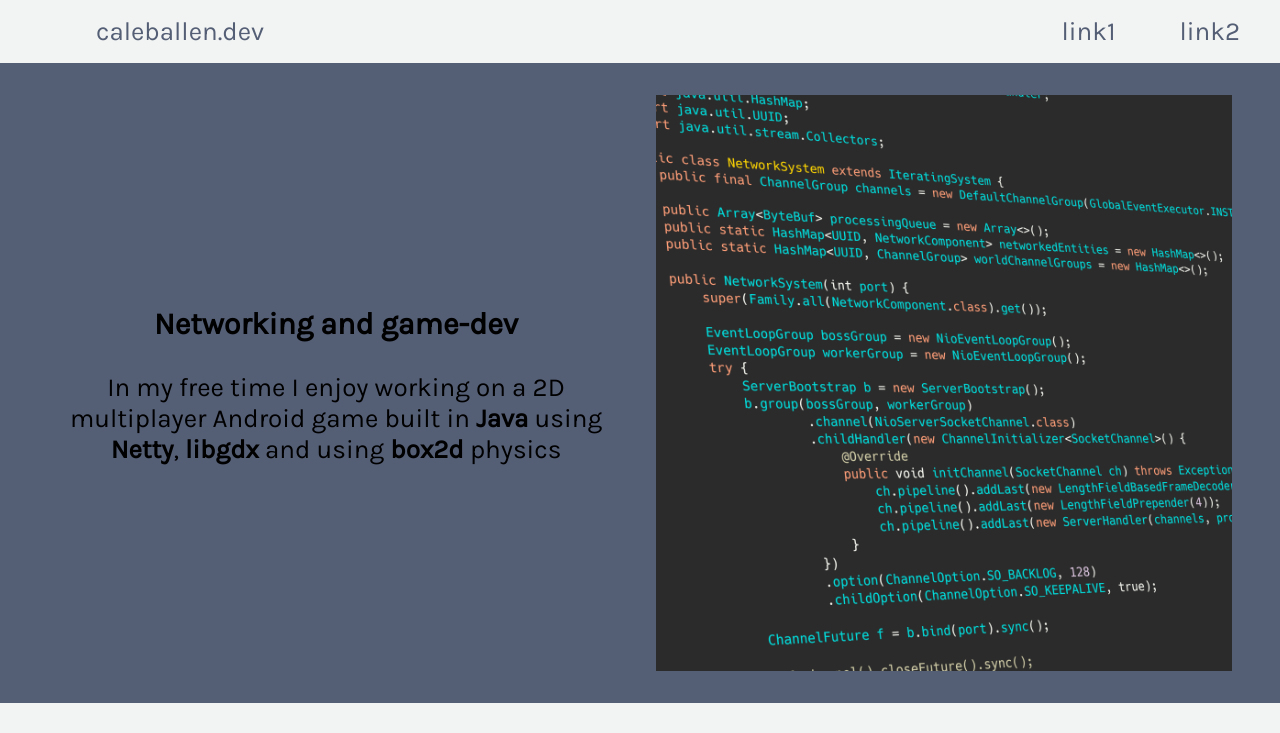
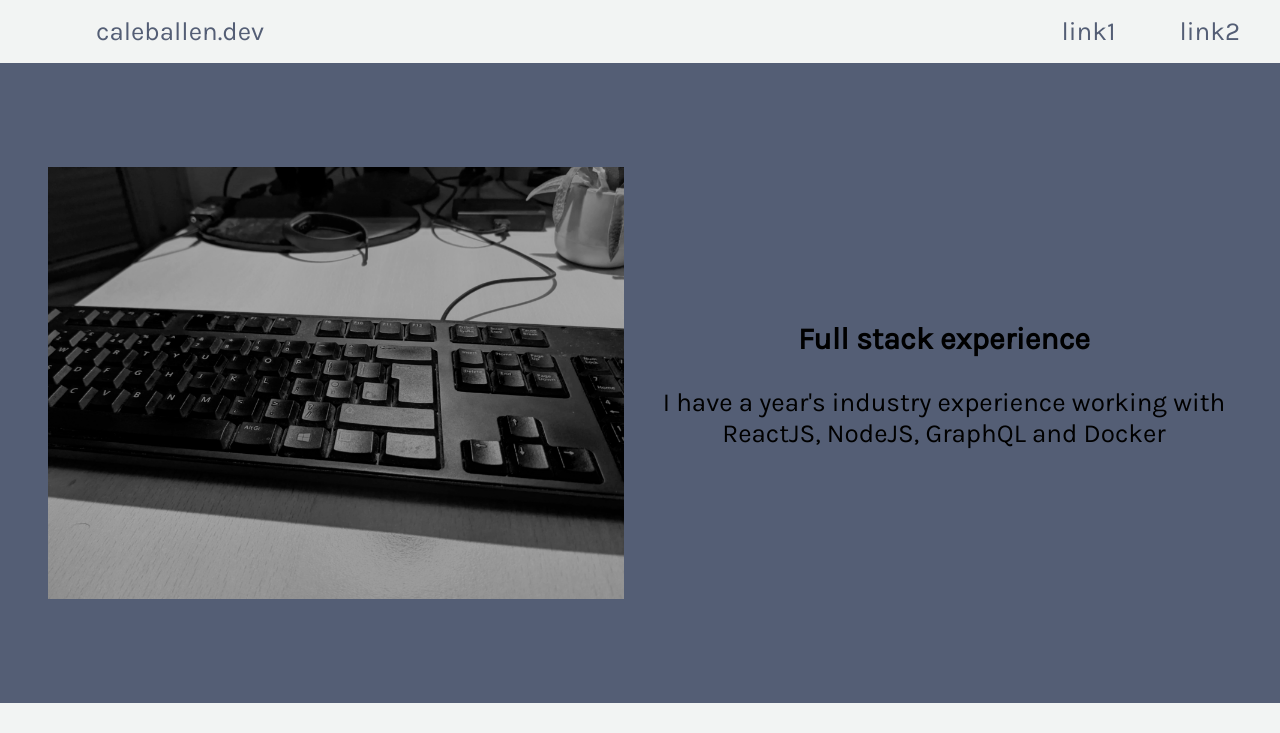
Before and after one commit to caleballen/caleballen.dev, a React (Create React App) app: page / in a window 1280 px wide. Shown: the top 733 px of the page. Built offline with nearby package versions, Linux system fonts and the light colour scheme.

Commit message:
chore: fix manifest

```diff
--- a/public/index.html
+++ b/public/index.html
@@ -7,7 +7,7 @@
     <meta name="theme-color" content="#000000" />
     <meta
       name="description"
-      content="Web site created using create-react-app"
+      content="Caleb Allen's developer portfolio website"
     />
     <link rel="apple-touch-icon" href="%PUBLIC_URL%/apple-touch-icon.png" />
     <!--
--- a/src/App.jsx
+++ b/src/App.jsx
@@ -9,6 +9,16 @@ import Card from './Card';
 const App = () => (
   <div className="app">
     <Header />
+    <Card>
+      <img src="keyboard.png" alt="Java network system code" />
+      <div>
+        <h3>
+          Full stack experience
+        </h3>
+        <p>I have a year's industry experience working with ReactJS, NodeJS, GraphQL and Docker</p>
+      </div>
+
+    </Card>
     <Card>
       <div>
         <h3>
@@ -54,7 +64,7 @@ const App = () => (
         </h3>
         <p>talk about android stuff</p>
       </div>
-      <img src="android-studio.png" alt="Disjoint Set Connected Components Concurrent Programming" />
+      <img src="linux.png" alt="Disjoint Set Connected Components Concurrent Programming" />
     </Card>
   </div>
 );
```
Also changed, not shown: public/keyboard.png (added), public/linux.png (added), public/manifest.json.
